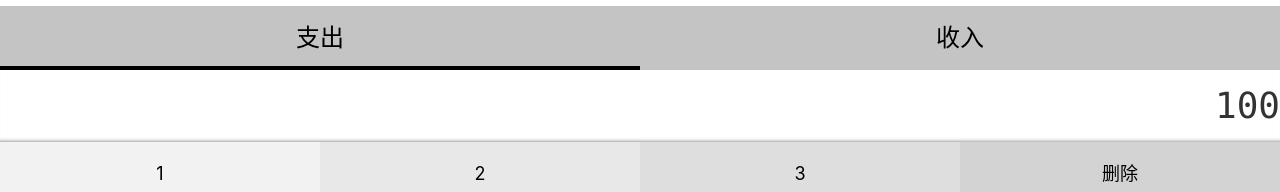
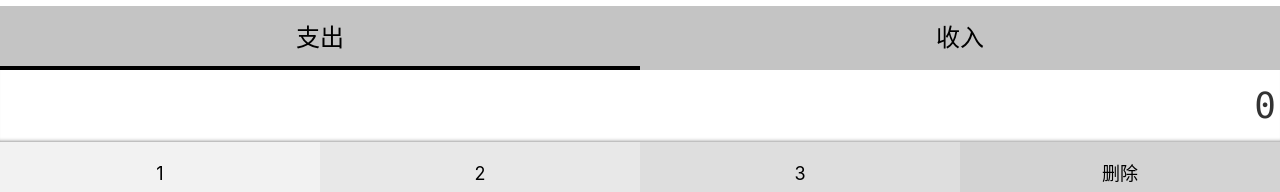
Before and after one commit to HW0001/dingdang-vue2, a Vue app: page /#/home in a window 1280 px wide. Shown: the part 346-538 px from the top of the page. Built offline with nearby package versions, Linux system fonts and the light colour scheme.

Commit message:
模块化主页功能以及增加键盘点击事件

```diff
--- a/package.json
+++ b/package.json
@@ -13,6 +13,7 @@
     "register-service-worker": "^1.7.1",
     "svg-sprite-loader": "^5.0.0",
     "svgo-loader": "^2.2.1",
+    "ts-loader": "^8.0.6",
     "vue": "^2.6.11",
     "vue-class-component": "^7.2.3",
     "vue-property-decorator": "^8.4.2",
--- a/src/components/home/KeyPage.vue
+++ b/src/components/home/KeyPage.vue
@@ -1,7 +1,7 @@
 <template>
 <div>
-    <div class="output">100</div>
-    <div class="inoutMenu">
+    <div class="output">{{ output }}</div>
+    <div class="inoutMenu" @click="operation">
         <button>1</button>
         <button>2</button>
         <button>3</button>
@@ -21,63 +21,121 @@
 </template>
 
 <script lang="ts">
-import { Component, Vue } from 'vue-property-decorator';
+import Vue from "vue";
+import {
+    Component
+} from 'vue-property-decorator';
+import {
+    createLogger
+} from 'vuex';
+
 @Component
 export default class Home extends Vue {
-   title = 'title333';
+    output = "0"
+    operation(e: MouseEvent) {
+        const button = e.target;
+        let txt = '0'
+        if (button) {
+            txt = (button as HTMLButtonElement).textContent || "";
+            if (isNaN(parseInt(txt)) && txt !== ".") {
+                if (txt === "删除") {
+                    this.output.length === 1 && (this.output = "0");
+                    this.output.length > 1 && (this.output = this.output.substring(0, this.output.length - 1));
+                } else if (txt === "清空") {
+                    this.output = "0";
+                }
+            } else {
+                this.output === "0" && txt === "0" && (txt = "")
+                this.output === "." && txt === "." && (txt = "")
+                this.output.includes(".") && txt === "." && (txt = "")
+                if (this.output === "0") {
+                    this.output = txt;
+                } else if (this.output === ".") {
+                    this.output = "0." + txt
+                } else {
+                    this.output += txt
+                }
+            }
+        }
+
+    }
 }
 </script>
 
+<style lang="scss" scoped>
+@import "~@/assets/style/helper.scss";
 
-<style lang='scss' scoped>
-@import "~@/assets/style/helper.scss";
-.output{
+.output {
     height: 72px;
     line-height: 72px;
     font-size: 36px;
     text-align: right;
-  font-family: Consolas , monospace;
-  box-shadow: inset 0 -4px 4px -4px rgba(0,0,0,.6);
+    font-family: Consolas, monospace;
+    box-shadow: inset 0 -4px 4px -4px rgba(0, 0, 0, .6);
+    padding: 0 4px;
 }
-.inoutMenu{
+
+.inoutMenu {
     @extend %clearFix;
-  button{
+
+    button {
         float: left;
-    $h:64px;
+        $h: 64px;
         width: 25%;
         font-size: 18px;
         height: $h;
         line-height: $h;
         border: none;
-    &.ok{
+
+        &.ok {
             height: $h * 2;
             float: right;
         }
-    &.zero{
+
+        &.zero {
             width: 25% * 2;
         }
+
+        &:active {
+            background-color: rgba(151, 151, 151);
         }
+    }
+
     $bg: #f2f2f2;
-  :nth-child(1){
+
+    :nth-child(1) {
         background-color: $bg;
     }
-  :nth-child(2),:nth-child(5){
-    background-color: darken($bg,4%);
+
+    :nth-child(2),
+    :nth-child(5) {
+        background-color: darken($bg, 4%);
     }
-  :nth-child(3),:nth-child(6),:nth-child(9){
-    background-color: darken($bg,4%*2);
+
+    :nth-child(3),
+    :nth-child(6),
+    :nth-child(9) {
+        background-color: darken($bg, 4%*2);
     }
-  :nth-child(4),:nth-child(7),:nth-child(10){
-    background-color: darken($bg,4%*3);
+
+    :nth-child(4),
+    :nth-child(7),
+    :nth-child(10) {
+        background-color: darken($bg, 4%*3);
     }
-  :nth-child(8),:nth-child(11),:nth-child(13){
-    background-color: darken($bg,4%*4);
+
+    :nth-child(8),
+    :nth-child(11),
+    :nth-child(13) {
+        background-color: darken($bg, 4%*4);
     }
-  :nth-child(14){
-    background-color: darken($bg,4%*5);
+
+    :nth-child(14) {
+        background-color: darken($bg, 4%*5);
     }
-  :nth-child(12){
-    background-color: darken($bg,4%*6);
+
+    :nth-child(12) {
+        background-color: darken($bg, 4%*6);
     }
 }
 </style>
--- a/src/router/index.ts
+++ b/src/router/index.ts
@@ -1,5 +1,5 @@
 import Vue from 'vue';
-import VueRouter, { RouteConfig } from 'vue-router';
+import VueRouter from 'vue-router';
 
 import Labels from "@/views/Labels.vue";
 import Home from "@/views/Home.vue";
@@ -8,7 +8,7 @@ import NotFound from "@/views/NotFound.vue";
 
 Vue.use(VueRouter)
 
-const routes: Array<RouteRecordRaw> = [
+const routes = [
   {
     path: '/',
     redirect:"/home"
```
Also changed, not shown: 1 other file (tests, documents, lock files or other folders). Lines whose indentation alone changed are shown as unchanged.
